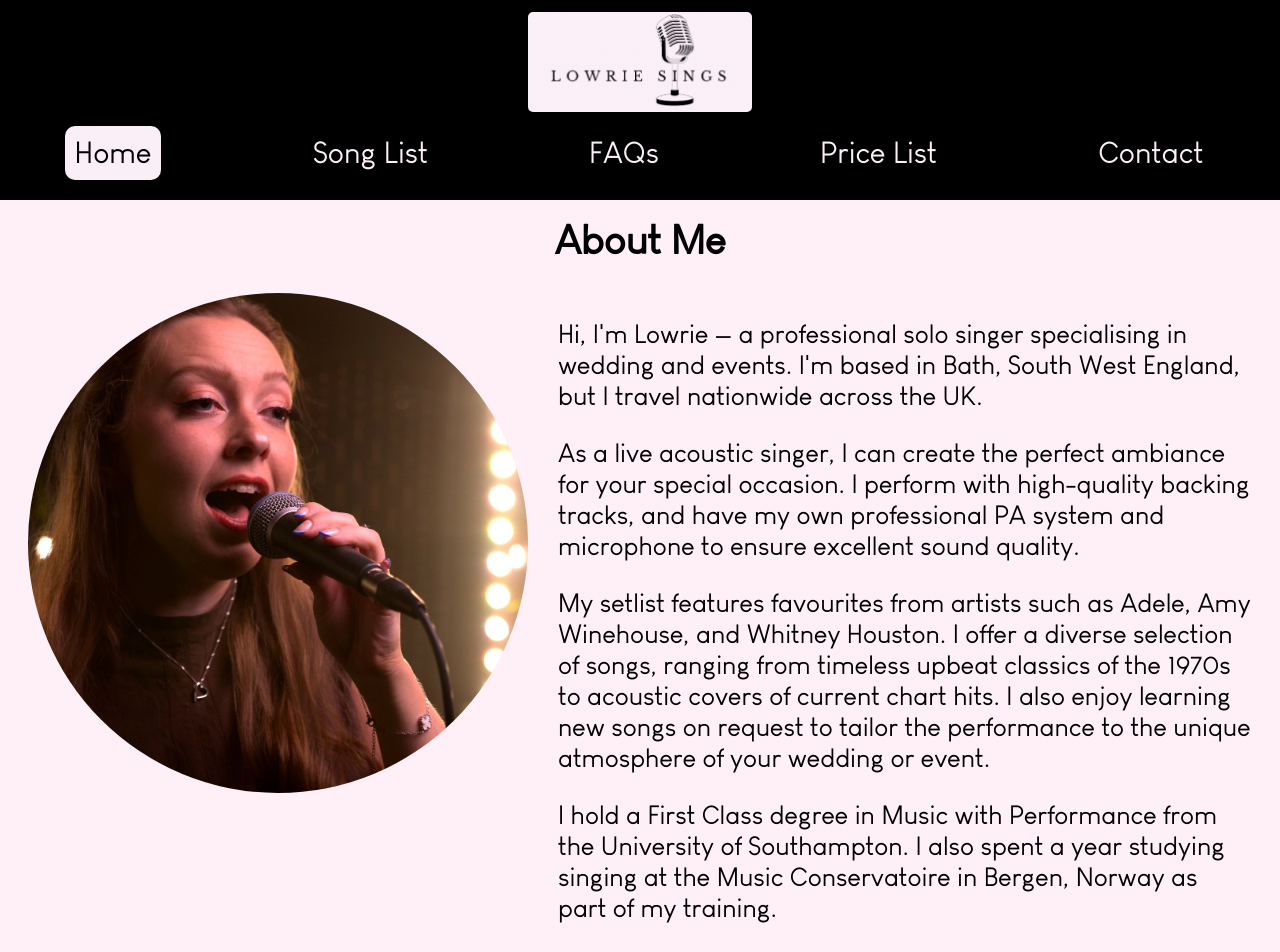
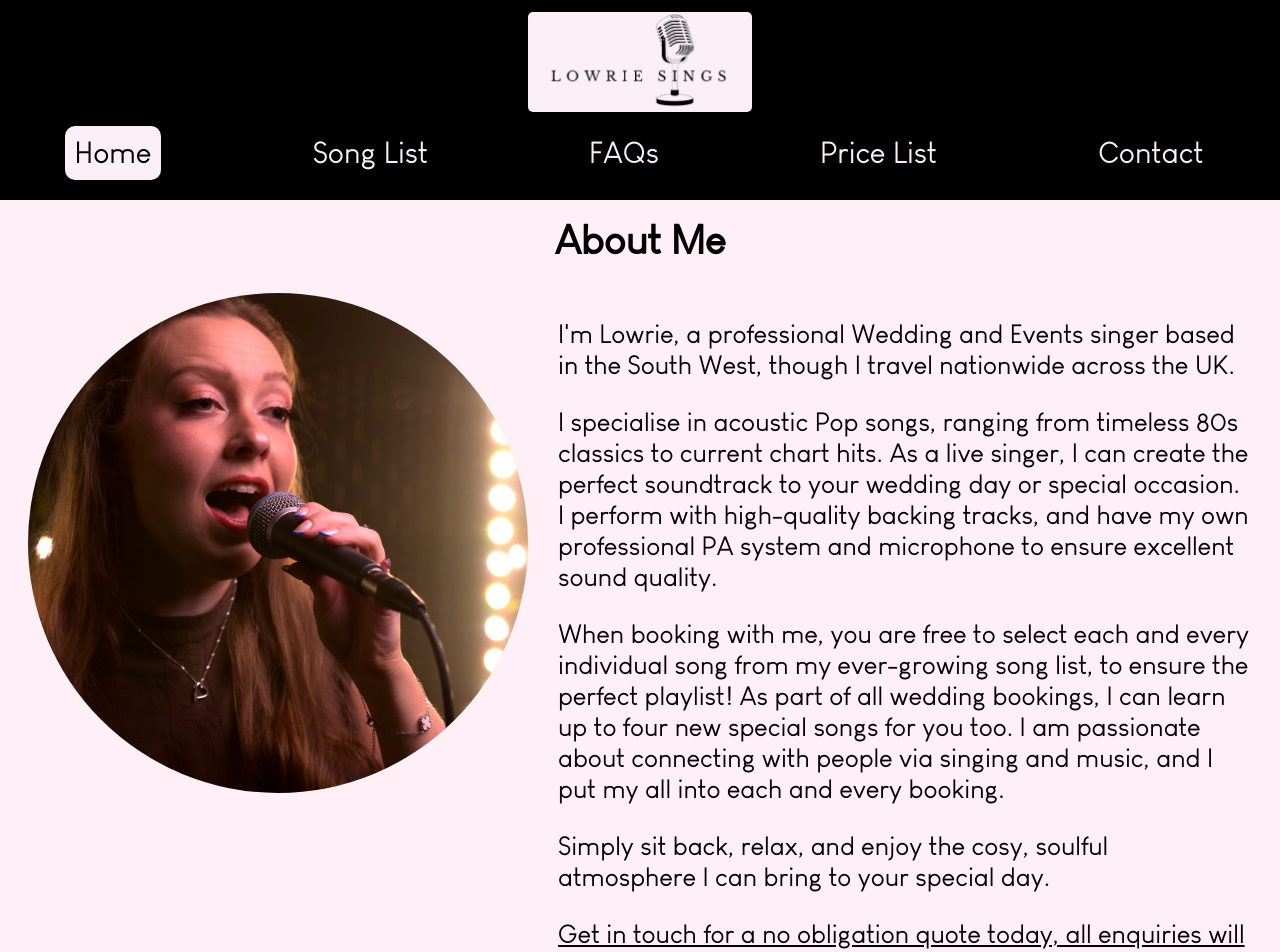
Before and after one commit to jleigh-100/lowriesings, a React app: page / in a window 1280 px wide. Shown: the top 952 px of the page. Built offline with nearby package versions, Linux system fonts and the light colour scheme.

Commit message:
Update HomePage.jsx
21.10.25

```diff
--- a/client/src/components/pages/HomePage.jsx
+++ b/client/src/components/pages/HomePage.jsx
@@ -107,15 +107,14 @@ export const HomePage = ({ setCurrentPage }) => {
         <div>
           {width > 769 && (
             <p>
-              Hi, I'm Lowrie — a professional solo singer specialising in
-              wedding and events. I'm based in Bath, South West England,
-              but I travel nationwide across the UK.
+              I'm Lowrie, a professional Wedding and Events singer based in the South West,
+              though I travel nationwide across the UK.
             </p>
           )}
           <p>
-            As a live acoustic singer, I can create the perfect ambiance
-            for your special occasion. I perform with high-quality backing
-            tracks, and have my own professional PA system and microphone
+            I specialise in acoustic Pop songs, ranging from timeless 80s classics to current chart hits.
+            As a live singer, I can create the perfect soundtrack to your wedding day or special occasion.
+            I perform with high-quality backing tracks, and have my own professional PA system and microphone
             to ensure excellent sound quality.
 
           </p>
@@ -126,16 +125,10 @@ export const HomePage = ({ setCurrentPage }) => {
             />
           </StyledYoutubeVideoContainer>}
           <p>
-            My setlist features favourites from artists such as Adele,
-            Amy Winehouse, and Whitney Houston. I offer a diverse selection
-            of songs, ranging from timeless upbeat classics of the 1970s to
-            acoustic covers of current chart hits. I also enjoy learning new
-            songs on request to tailor the performance to the unique atmosphere
-            of your wedding or event.
+            When booking with me, you are free to select each and every individual song from my ever-growing song list, to ensure the perfect playlist!
+            As part of all wedding bookings, I can learn up to four new special songs for you too.
+            I am passionate about connecting with people via  singing and music, and I put my all into each and every booking.
           </p>
-          <p>I hold a First Class degree in Music with Performance from the
-            University of Southampton. I also spent a year studying singing at
-            the Music Conservatoire in Bergen, Norway as part of my training.</p>
           {width < 768 && <StyledYoutubeVideoContainer width={width}>
             <YoutubeVideo
               src="https://www.youtube.com/embed/xCULUKBj2kQ"
@@ -146,7 +139,8 @@ export const HomePage = ({ setCurrentPage }) => {
             Simply sit back, relax, and enjoy the cosy, soulful atmosphere I can
             bring to your special day.</p>
           <StyledLink onClick={() => setCurrentPage("Contact")}>
-            Get in touch today to enquire - I can't wait to hear from you and help make your day unforgettable!
+            Get in touch for a no obligation quote today, all enquiries will be responded to within 48 hours.
+            I can't wait to hear from you and help make your day unforgettable!
           </StyledLink>
           {/* <audio controls>
             <source src="audio/Lowrie_Singing.m4a" type="audio/mp4" />
```
